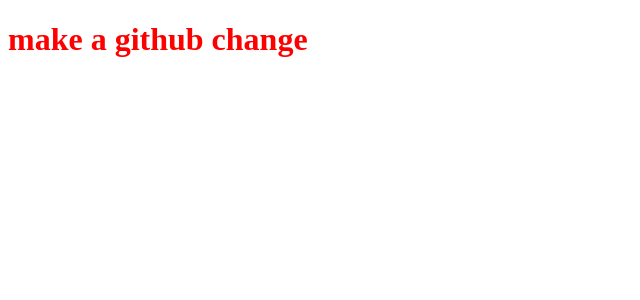
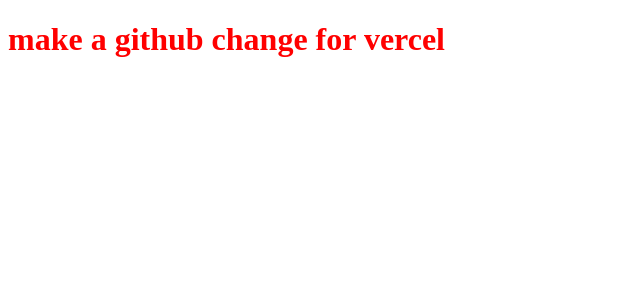
Before and after one commit to BeshoySaeed/Jenkins_Angular, an Angular app: page / in a window 1280 px wide. Shown: the top 300 px of the page, without its empty margins (0-640 px from the left). Built offline with nearby package versions, Linux system fonts and the light colour scheme.

Commit message:
changing_to_deploy_vercel

```diff
--- a/src/app/app.component.html
+++ b/src/app/app.component.html
@@ -1 +1 @@
-<h1>make a github change</h1>
+<h1>make a github change for vercel</h1>
```
